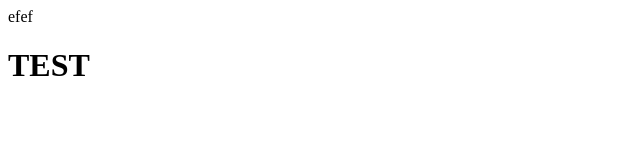
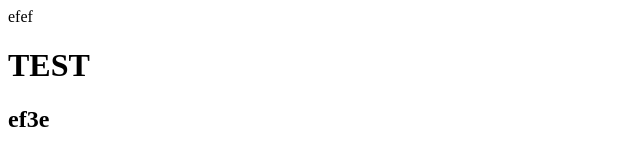
Before and after one commit to morteza-safariyan/number-one-, a plain HTML site: page index.html in a window 1280 px wide. Shown: the full height of the page, 0-640 px from the left. Drawn offline with Linux system fonts and the light colour scheme.

Commit message:
ok bashe |?

```diff
--- a/index.html
+++ b/index.html
@@ -7,5 +7,6 @@
 <body>
     <P>efef</P>
     <H1>TEST</H1>
+    <h2>ef3e</h2>
 </body>
 </html>
```
